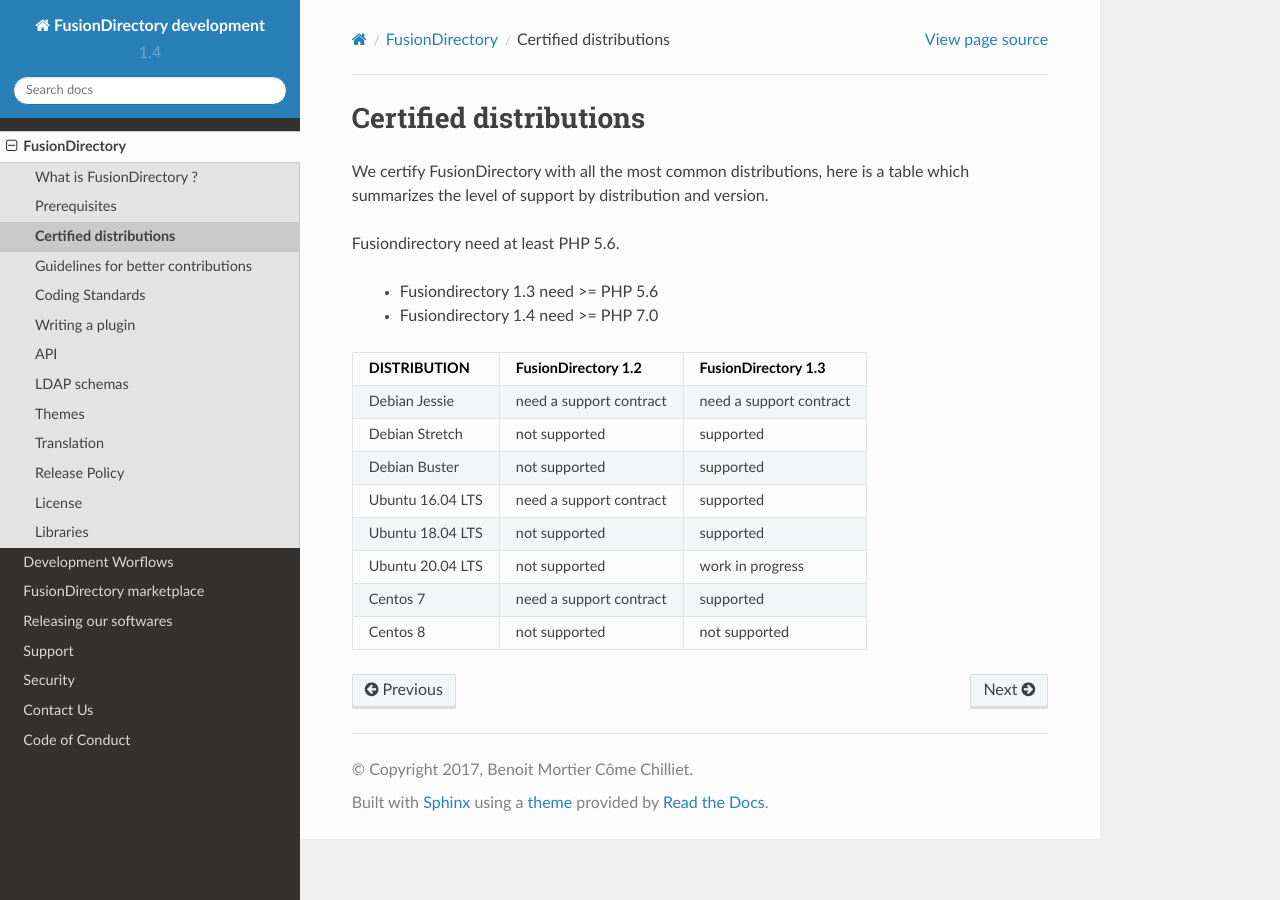
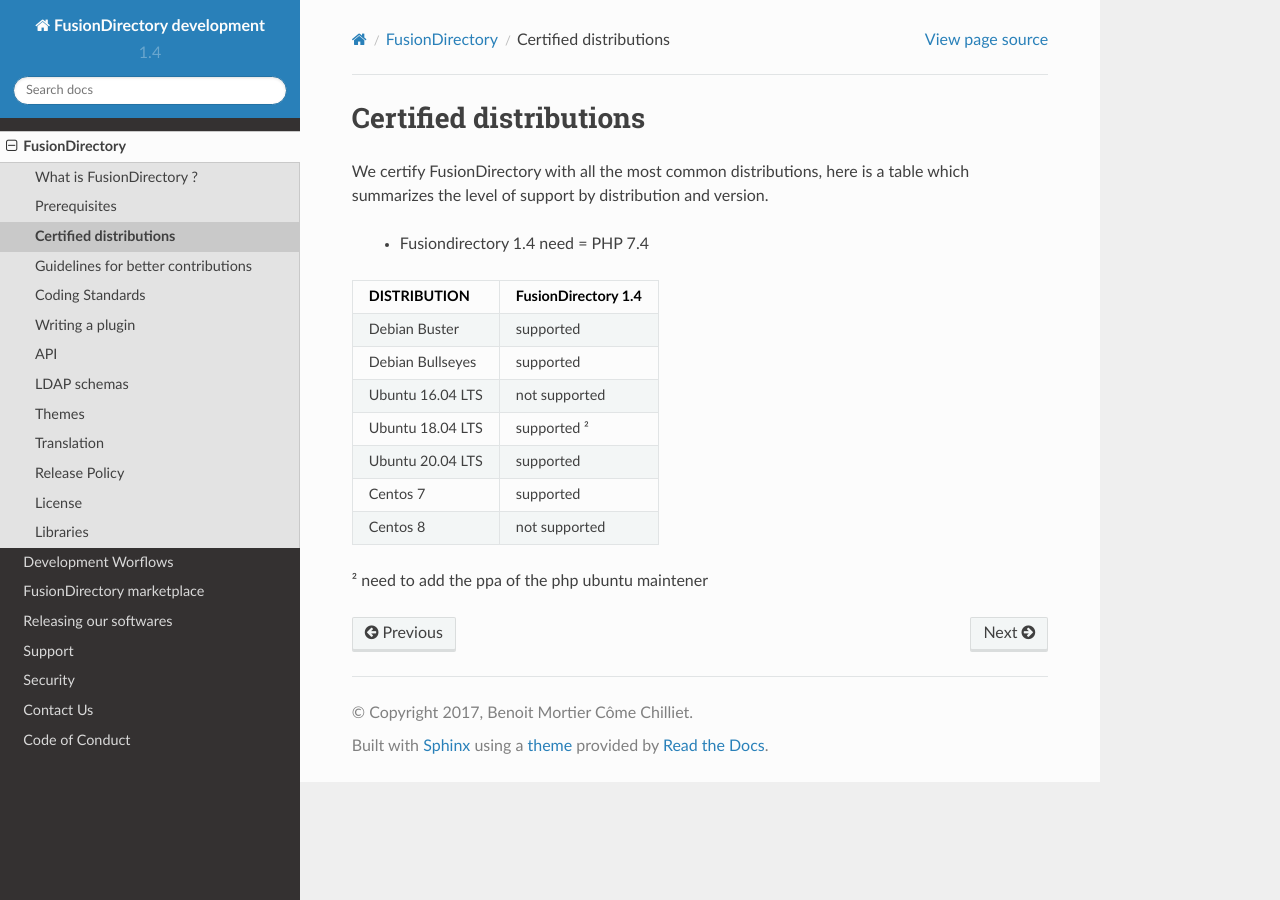
Before and after one commit to fusiondirectory/fusiondirectory-dev-manual, a Sphinx documentation site: the page built from source/fusiondirectory/distribution/certified-distribution.rst, in a window 1280 px wide. Built offline with Sphinx 7.4.7 and the Read the Docs theme 2.0.0, drawn with Linux system fonts in a browser that asks for light colours.

Commit message:
:ambulance: fix(distributions) update the certified distribution matrix
Signed-off-by: Benoit Mortier <benoit.mortier@fusiondirectory.org>

```diff
--- a/source/fusiondirectory/distribution/certified-distribution.rst
+++ b/source/fusiondirectory/distribution/certified-distribution.rst
@@ -4,22 +4,20 @@
 
 We certify FusionDirectory with all the most common distributions, here is a table which summarizes the level of support by distribution and version.
 
-Fusiondirectory need at least PHP 5.6.
+ * Fusiondirectory 1.4 need = PHP 7.4
 
- * Fusiondirectory 1.3 need >= PHP 5.6
- * Fusiondirectory 1.4 need >= PHP 7.0
+================= ========================
+DISTRIBUTION      FusionDirectory 1.4
+================= ========================
+Debian Buster     supported
+Debian Bullseyes  supported
+----------------- ------------------------
+Ubuntu 16.04 LTS  not supported
+Ubuntu 18.04 LTS  supported ²
+Ubuntu 20.04 LTS  supported
+----------------- ------------------------
+Centos 7          supported
+Centos 8          not supported
+================= ========================
 
-================= ======================== =======================
-DISTRIBUTION      FusionDirectory 1.2      FusionDirectory 1.3
-================= ======================== =======================
-Debian Jessie     need a support contract  need a support contract
-Debian Stretch    not supported            supported
-Debian Buster     not supported            supported
------------------ ------------------------ -----------------------
-Ubuntu 16.04 LTS  need a support contract  supported
-Ubuntu 18.04 LTS  not supported            supported
-Ubuntu 20.04 LTS  not supported            work in progress
------------------ ------------------------ -----------------------
-Centos 7          need a support contract  supported
-Centos 8          not supported            not supported
-================= ======================== =======================
+² need to add the ppa of the php ubuntu maintener
```
